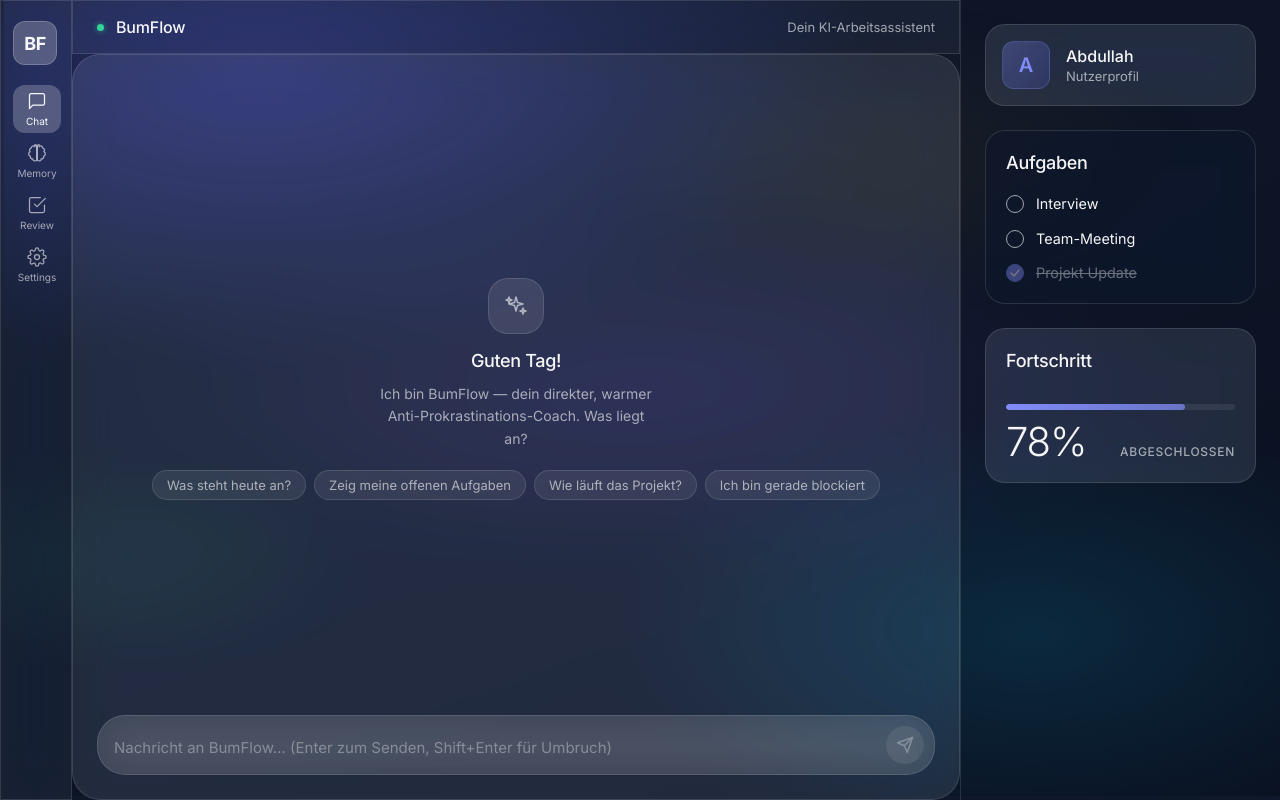
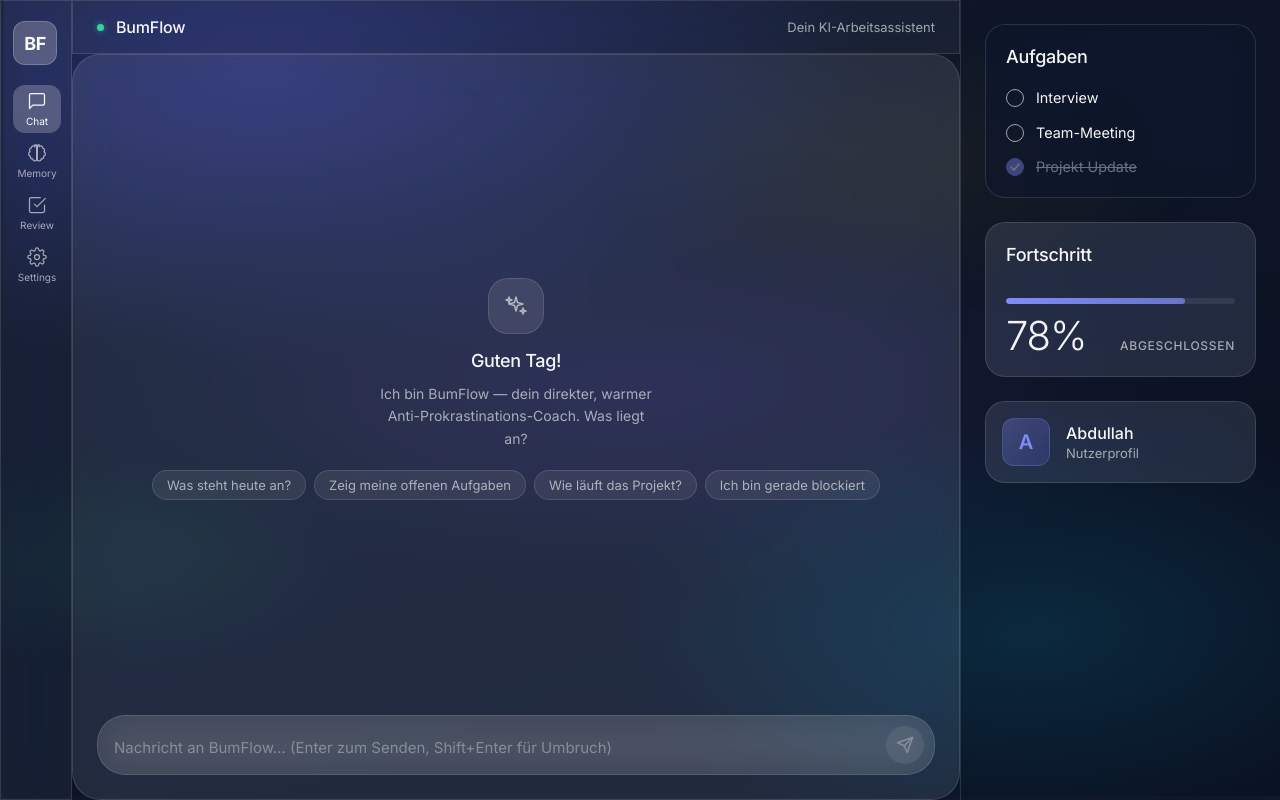
Before and after one commit to AbdullahAbobaker/bumssistant, a React (Vite) app in the folder frontend/: page / in a window 1280 px wide. Built offline with nearby package versions, Linux system fonts and the light colour scheme.

Commit message:
feat: implement dashboard widget registry and dynamic config state

```diff
--- a/frontend/src/App.tsx
+++ b/frontend/src/App.tsx
@@ -4,6 +4,7 @@ import { ProfileCard } from './components/widgets/ProfileCard'
 import { TaskWidget } from './components/widgets/TaskWidget'
 import { ProgressWidget } from './components/widgets/ProgressWidget'
 import { ChatWidget } from './components/widgets/ChatWidget'
+import { WidgetConfig } from './config/widgetRegistry'
 
 type NavItem = 'chat' | 'memory' | 'review' | 'settings'
 
@@ -30,12 +31,32 @@ const NAV_ITEMS: { id: NavItem; label: string; Icon: () => JSX.Element }[] = [
   { id: 'settings', label: 'Settings', Icon: Icons.Settings },
 ]
 
+
 function AmbientBackdrop() {
   return <div className="ambient-backdrop" aria-hidden="true" />
 }
 
 export default function App() {
   const [activeNav, setActiveNav] = useState<NavItem>('chat')
+  const [userDashboardConfig] = useState<WidgetConfig[]>([
+    { id: 'tasks', type: 'TASK_LIST', region: 'aside' },
+    { id: 'progress', type: 'PROGRESS', region: 'aside' },
+    { id: 'profile', type: 'PROFILE', region: 'aside' },
+    { id: 'chat', type: 'CHAT', region: 'main' }
+  ])
+
+  const renderWidget = (widget: WidgetConfig) => {
+    switch (widget.type) {
+      case 'PROFILE': return <ProfileCard key={widget.id} />
+      case 'TASK_LIST': return <TaskWidget key={widget.id} />
+      case 'PROGRESS': return <ProgressWidget key={widget.id} />
+      case 'CHAT': return <ChatWidget key={widget.id} />
+      default: return null
+    }
+  }
+
+  const mainWidgets = userDashboardConfig.filter(w => w.region === 'main')
+  const asideWidgets = userDashboardConfig.filter(w => w.region === 'aside')
 
   return (
     <>
@@ -72,15 +93,13 @@ export default function App() {
             <span className="top-bar-subtitle">Dein KI-Arbeitsassistent</span>
           </div>
 
-          {/* Chat surface */}
-          <ChatWidget />
+          {/* Main content */}
+          {mainWidgets.map(renderWidget)}
         </main>
 
         {/* ── Right Panel (Widgets) ── */}
         <aside className="right-panel" style={{ width: '320px', padding: '24px', borderLeft: '1px solid var(--glass-border)', display: 'flex', flexDirection: 'column', gap: '24px', overflowY: 'auto', flexShrink: 0 }}>
-          <ProfileCard />
-          <TaskWidget />
-          <ProgressWidget />
+          {asideWidgets.map(renderWidget)}
         </aside>
       </div>
     </>
--- /dev/null
+++ b/frontend/src/config/widgetRegistry.ts
@@ -0,0 +1,26 @@
+export type WidgetType =
+  | 'STAT_CARD'
+  | 'TASK_LIST'
+  | 'PROGRESS'
+  | 'PROFILE'
+  | 'CHAT'
+  | 'CALENDAR'
+  | 'ACCORDION_LIST';
+
+export interface WidgetConfig {
+  id: string;
+  type: WidgetType;
+  region?: 'main' | 'aside';
+  w?: number;
+  h?: number;
+}
+
+export const WIDGET_DEFAULT_SIZES: Record<WidgetType, { w: number; h: number }> = {
+  STAT_CARD: { w: 1, h: 1 },
+  TASK_LIST: { w: 1, h: 2 },
+  PROGRESS: { w: 1, h: 1 },
+  PROFILE: { w: 1, h: 1 },
+  CHAT: { w: 2, h: 2 },
+  CALENDAR: { w: 1, h: 2 },
+  ACCORDION_LIST: { w: 1, h: 2 },
+};
```
